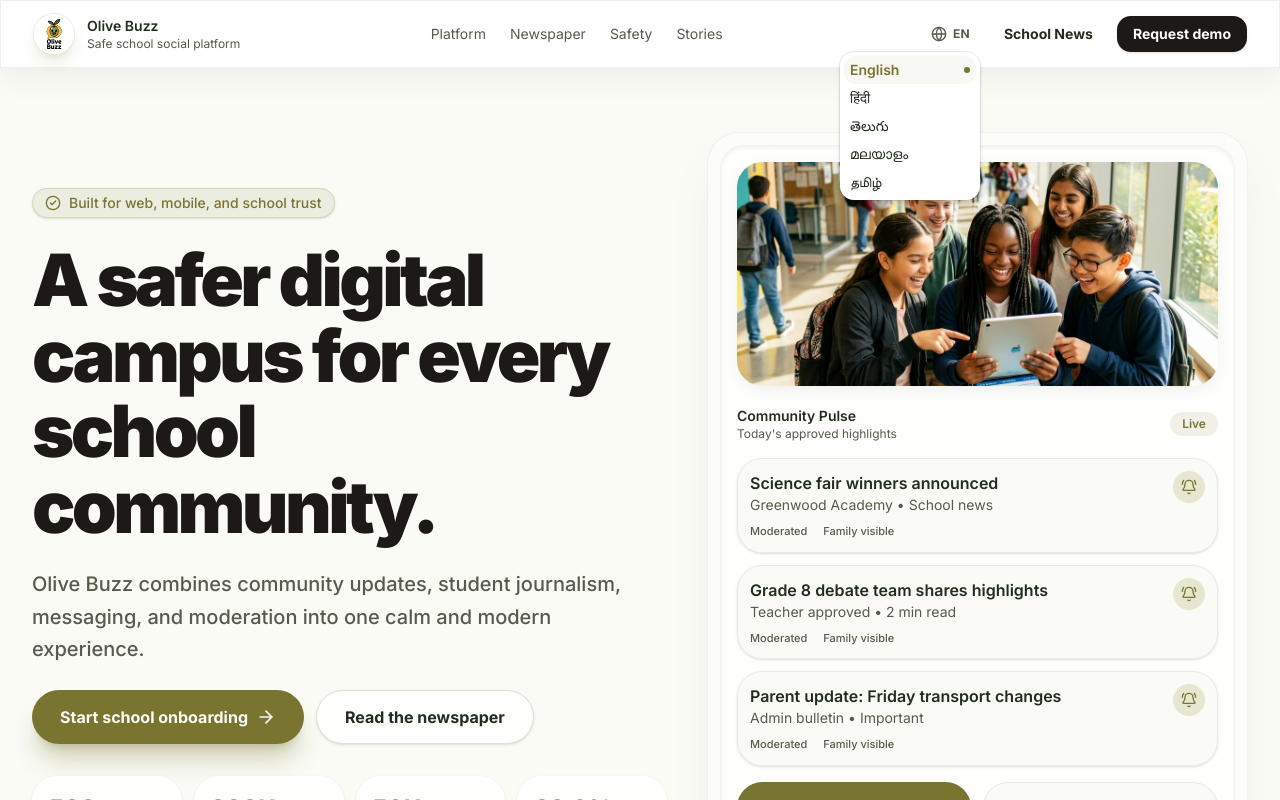
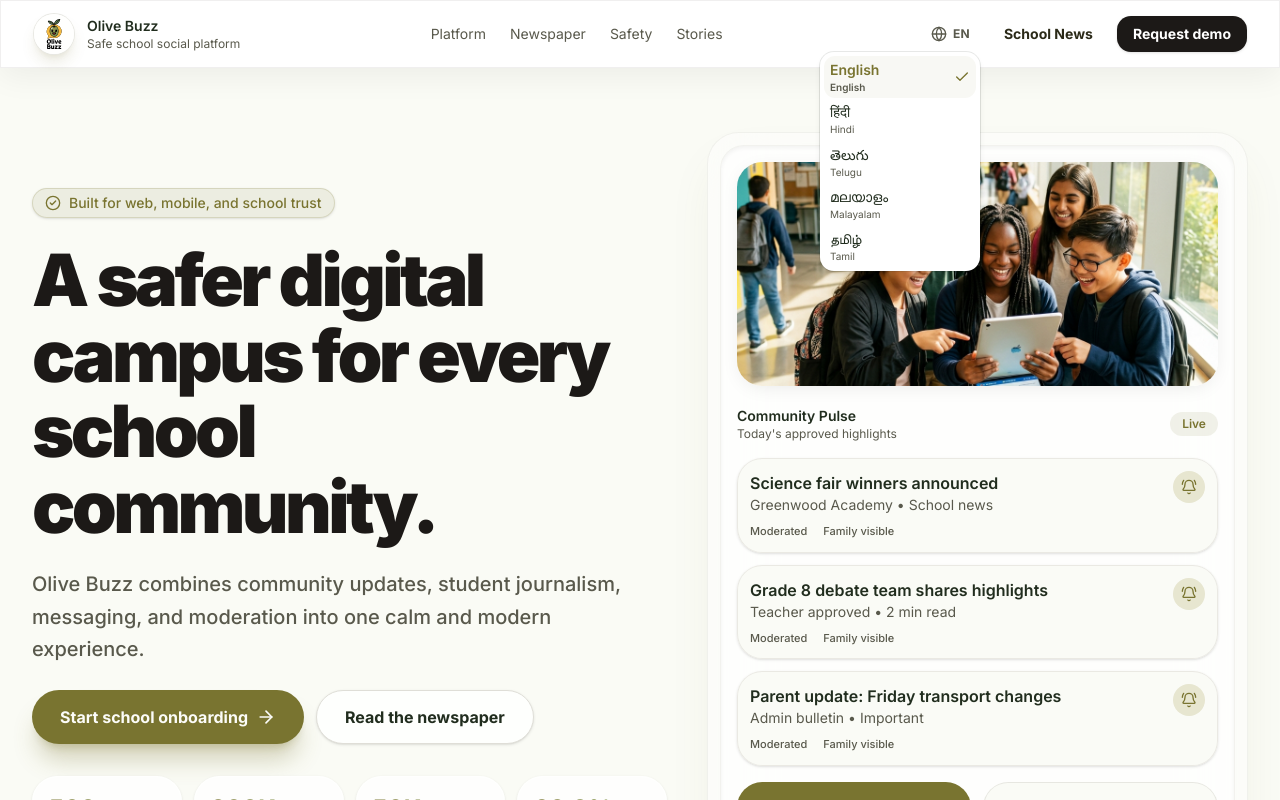
Before and after one commit to DodailSolutions/olivebuzz, a Next.js app: page / in a window 1280 px wide. Both pictures are taken after a click on the button "EN". Shown: the top 800 px of the page. Built offline with nearby package versions, Linux system fonts and the light colour scheme; no server answers; the database is empty.

Commit message:
fix: language switch uses window.location.reload() after setLocale to re-render root layout

```diff
--- a/src/components/language-switcher.tsx
+++ b/src/components/language-switcher.tsx
@@ -1,9 +1,8 @@
 "use client"
 
+import { useState } from "react"
 import { useLocale, useTranslations } from "next-intl"
-import { Globe } from "lucide-react"
-import { useRouter } from "next/navigation"
-import { useTransition } from "react"
+import { Globe, Loader2, Check } from "lucide-react"
 import { setLocale } from "@/app/actions/locale"
 import {
   DropdownMenu,
@@ -14,11 +13,11 @@ import {
 import { cn } from "@/lib/utils"
 
 const LANGUAGES = [
-  { code: "en", label: "English", script: "en" },
-  { code: "hi", label: "हिंदी", script: "hi" },
-  { code: "te", label: "తెలుగు", script: "te" },
-  { code: "ml", label: "മലയാളം", script: "ml" },
-  { code: "ta", label: "தமிழ்", script: "ta" },
+  { code: "en", label: "English", native: "English" },
+  { code: "hi", label: "Hindi", native: "हिंदी" },
+  { code: "te", label: "Telugu", native: "తెలుగు" },
+  { code: "ml", label: "Malayalam", native: "മലയാളം" },
+  { code: "ta", label: "Tamil", native: "தமிழ்" },
 ] as const
 
 interface LanguageSwitcherProps {
@@ -29,54 +28,72 @@ interface LanguageSwitcherProps {
 export function LanguageSwitcher({ variant = "full", className }: LanguageSwitcherProps) {
   const locale = useLocale()
   const t = useTranslations("language")
-  const router = useRouter()
-  const [isPending, startTransition] = useTransition()
+  const [pending, setPending] = useState<string | null>(null)
 
-  function handleLocaleChange(code: string) {
-    startTransition(async () => {
+  async function handleLocaleChange(code: string) {
+    if (code === locale || pending) return
+    setPending(code)
     await setLocale(code)
-      router.refresh()
-    })
+    // Full reload so the root layout (NextIntlClientProvider) re-renders with new messages
+    window.location.reload()
   }
 
   const current = LANGUAGES.find((l) => l.code === locale) ?? LANGUAGES[0]
+  const isLoading = pending !== null
 
   return (
     <DropdownMenu>
       <DropdownMenuTrigger
         className={cn(
-          "inline-flex items-center gap-1.5 rounded-lg px-2.5 py-1.5 text-sm font-medium text-muted-foreground transition hover:bg-accent hover:text-foreground focus-visible:outline-none",
-          isPending && "opacity-50 pointer-events-none",
+          "inline-flex items-center gap-1.5 rounded-lg px-2.5 py-1.5 text-sm font-medium text-muted-foreground transition-all hover:bg-accent hover:text-foreground focus-visible:outline-none",
+          isLoading && "opacity-60 pointer-events-none",
           className,
         )}
         aria-label={t("select")}
+        disabled={isLoading}
       >
+        {isLoading ? (
+          <Loader2 className="h-4 w-4 shrink-0 animate-spin" />
+        ) : (
           <Globe className="h-4 w-4 shrink-0" />
+        )}
         {variant === "full" && (
-          <span lang={current.script}>{current.label}</span>
+          <span lang={current.code}>{current.native}</span>
         )}
         {variant === "icon" && (
-          <span className="text-xs font-bold uppercase tracking-wide">{locale}</span>
+          <span className="text-xs font-bold uppercase tracking-wide">
+            {pending ?? locale}
+          </span>
         )}
       </DropdownMenuTrigger>
 
-      <DropdownMenuContent align="end" className="min-w-[140px]">
-        {LANGUAGES.map((lang) => (
+      <DropdownMenuContent align="end" className="min-w-[160px]">
+        {LANGUAGES.map((lang) => {
+          const isActive = locale === lang.code
+          const isThisPending = pending === lang.code
+          return (
             <DropdownMenuItem
               key={lang.code}
               onSelect={() => handleLocaleChange(lang.code)}
               className={cn(
                 "flex items-center justify-between gap-3 cursor-pointer",
-              locale === lang.code && "text-primary font-semibold bg-primary/5",
+                isActive && "text-primary font-semibold bg-primary/5",
+                isThisPending && "opacity-60",
               )}
-            lang={lang.script}
+              disabled={isLoading}
             >
-            <span>{lang.label}</span>
-            {locale === lang.code && (
-              <span className="h-1.5 w-1.5 rounded-full bg-primary" />
-            )}
+              <div className="flex flex-col">
+                <span lang={lang.code}>{lang.native}</span>
+                <span className="text-[10px] text-muted-foreground">{lang.label}</span>
+              </div>
+              {isThisPending ? (
+                <Loader2 className="h-3.5 w-3.5 animate-spin text-muted-foreground" />
+              ) : isActive ? (
+                <Check className="h-3.5 w-3.5 text-primary" />
+              ) : null}
             </DropdownMenuItem>
-        ))}
+          )
+        })}
       </DropdownMenuContent>
     </DropdownMenu>
   )
```
Lines whose indentation alone changed are shown as unchanged.
